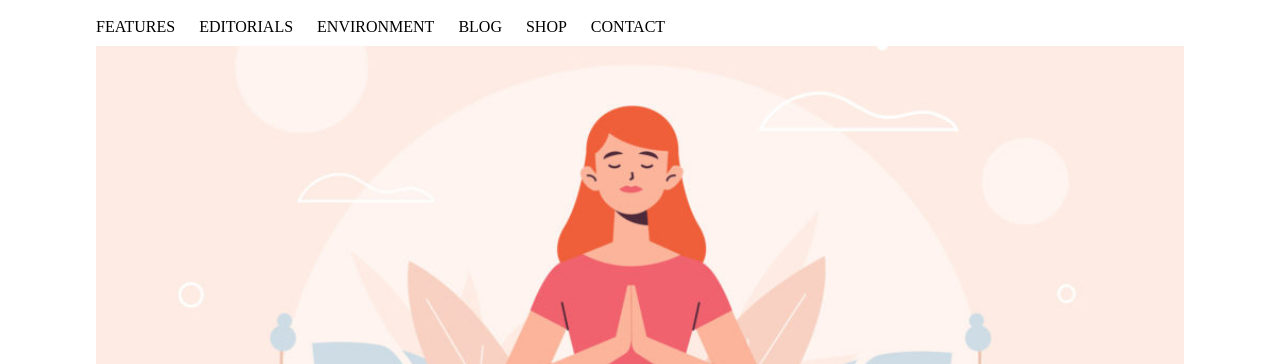
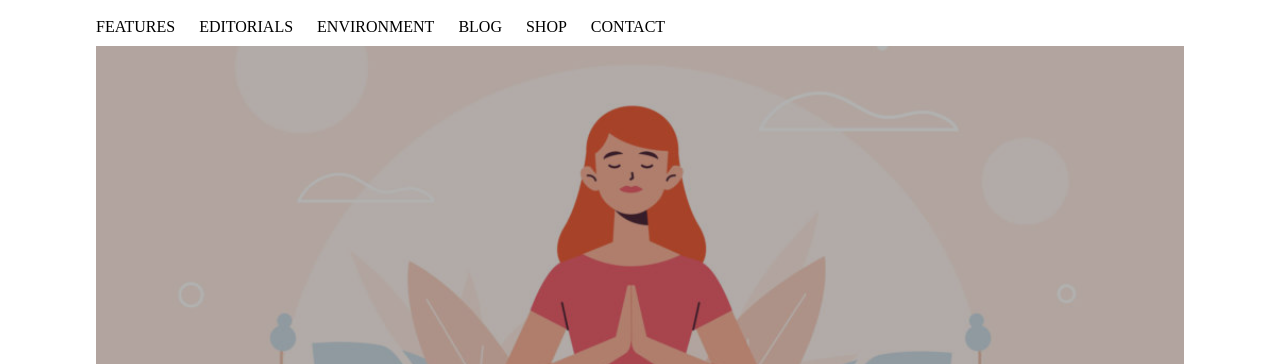
Before and after one commit to danielevergani/htmlcss-wp, a plain HTML site: page index.html in a window 1280 px wide. Shown: the part 96-460 px from the top of the page. Drawn offline with Linux system fonts and the light colour scheme.

Commit message:
inserito overlay banner

```diff
--- a/css/style.css
+++ b/css/style.css
@@ -38,6 +38,16 @@ nav ul li{
 /* end sezione titolo */
 
 /* senzione hero */
+
+.overlay{
+  position: absolute;
+  top: 0;
+  left: 0;
+  width: 100%;
+  height: 100%;
+  background-color: rgba(0,0,0,0.3);
+}
+
 .banner{
   position: relative;
   background-color: #f9d89c;
--- a/index.html
+++ b/index.html
@@ -26,7 +26,8 @@
 
     <main>
       <!-- sezione banner -->
-      <div class="banner">
+      <div class="banner overlay">
+        <div class="overlay"></div>
         <img src="img/banner.jpg" alt="banner">
         <div class="text-banner">
           <h3>Testo da inserire nel banner che va a capo qui</h3>
```
